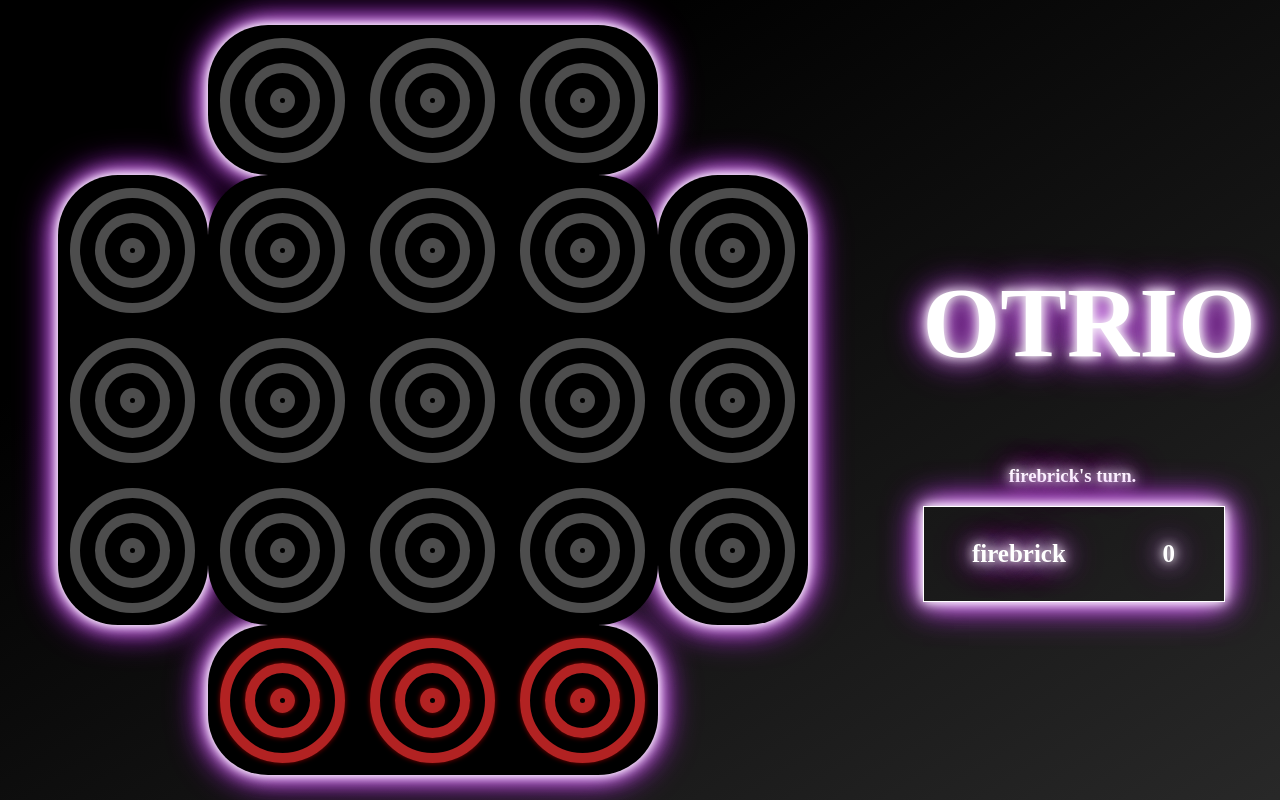
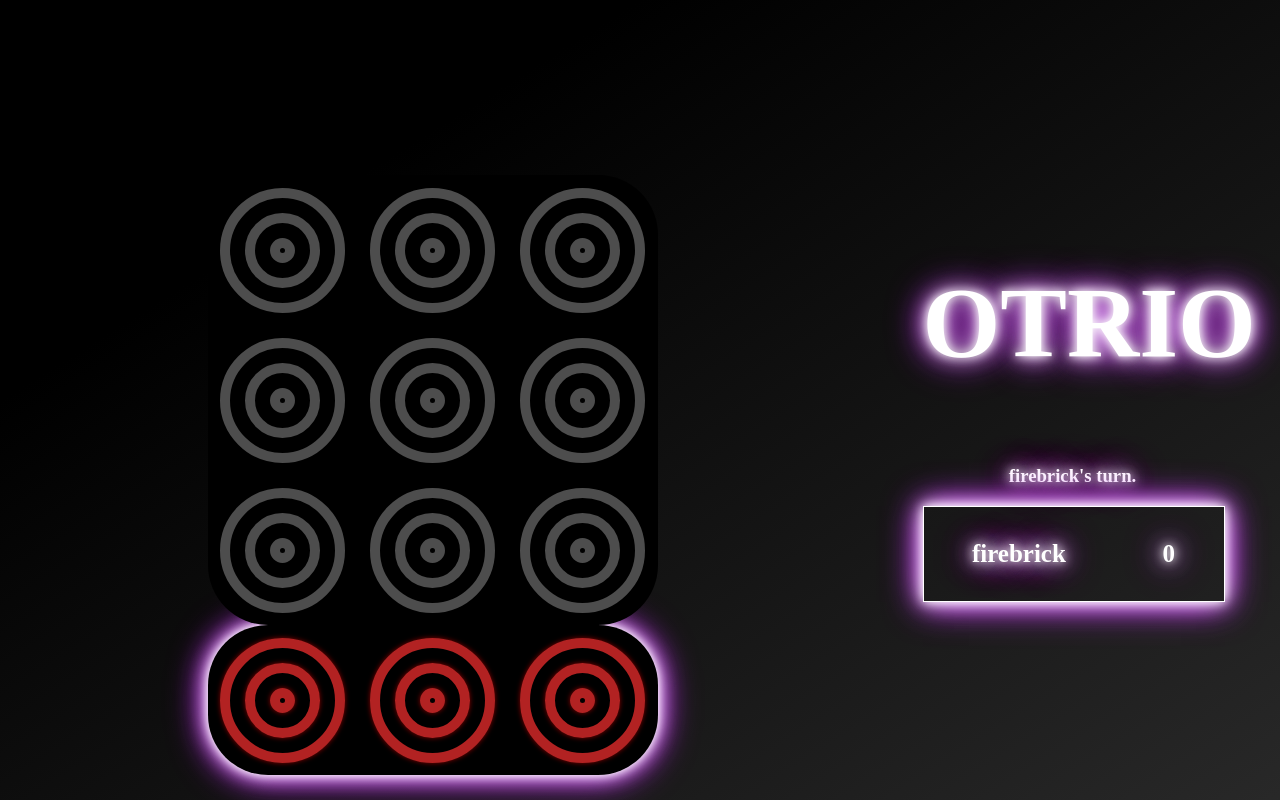
Before and after one commit to soleilyasmina/otrio, a React (Create React App) app: page / in a window 1280 px wide. Both pictures are taken after a click on the element "online". Built offline with nearby package versions, Linux system fonts and the light colour scheme; the HTML template or start-up script is replaced by a standard one.

Commit message:
changed piece rendering

```diff
--- a/src/App.js
+++ b/src/App.js
@@ -38,9 +38,6 @@ export default class App extends Component {
     for (let i = 0; i < amount; i++) {
       let color = this.turnColor(i);
       players.push(this.buildSpaces(3, color));
-    }
-    for (let i = amount; i < 4; i++) {
-      players.push(this.buildSpaces(3, null));
     }
     return players;
   }
@@ -155,10 +152,16 @@ export default class App extends Component {
         <div className="App">
           <div className="game">
             <Board select={this.selectSpace} boardType={'board'} spaces={this.state.spaces} />
-            <Board select={() => {}} boardType={'player four'} spaces={this.state.players[3]} />
-            <Board select={() => {}} boardType={'player three'} spaces={this.state.players[2]} />
-            <Board select={() => {}} boardType={'player two'} spaces={this.state.players[1]} />
-            <Board select={() => {}} boardType={'player one'} spaces={this.state.players[0]} />
+            { this.state.players.map((player, index) => {
+              let num;
+              switch(index) {
+                case 1: num = 'two'; break;
+                case 2: num = 'three'; break;
+                case 3: num = 'four'; break;
+                default: num = 'one'; break;
+              };
+              return <Board select={() => {}} boardType={`player ${num}`} spaces={player} />;
+            }) }
           </div>
           <div className="stats">
             <Stats win={this.state.win} turn={this.state.turn} color={color} scores={this.state.scores}/>
```
